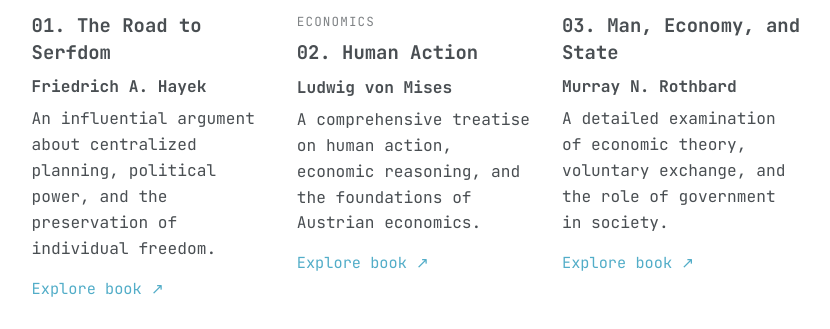
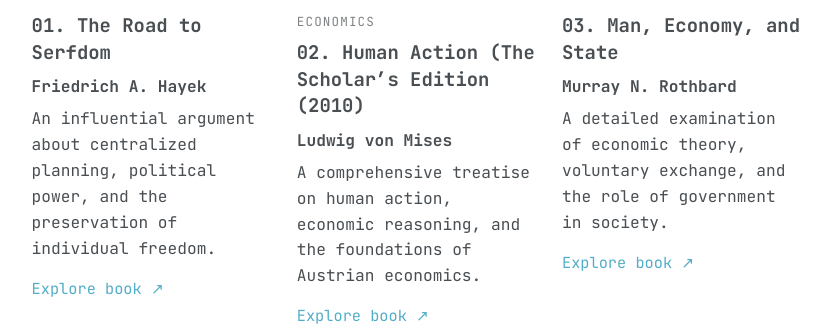
Before and after one commit to its-jon/its-jon.github.io, a Jekyll site: the page built from _pages/books.md, in a window 1280 px wide and 900 px high, scrolled down 310 px, cut to the strip 220-549 px from the top of the window. Shown: the whole strip, without its empty margins (250-1080 px from the left). Built offline with Jekyll 4.4.1, drawn with Linux system fonts in a browser that asks for light colours; a style sheet for code colours, icons or effects is not loaded.

Commit message:
Update books.md

```diff
--- a/_pages/books.md
+++ b/_pages/books.md
@@ -101,7 +101,7 @@ A personal reading list on economics, liberty, political philosophy, and the hum
      loading="lazy">
     </a>
     <p class="category">Economics</p>
-    <h3>02. Human Action</h3>
+    <h3>02. Human Action (The Scholar’s Edition (2010)</h3>
     <p class="author">Ludwig von Mises</p>
     <p>A comprehensive treatise on human action, economic reasoning, and the foundations of Austrian economics.</p>
     <a class="book-link" href="https://openlibrary.org/search?q=Human+Action+Ludwig+von+Mises">Explore book ↗</a>
```
